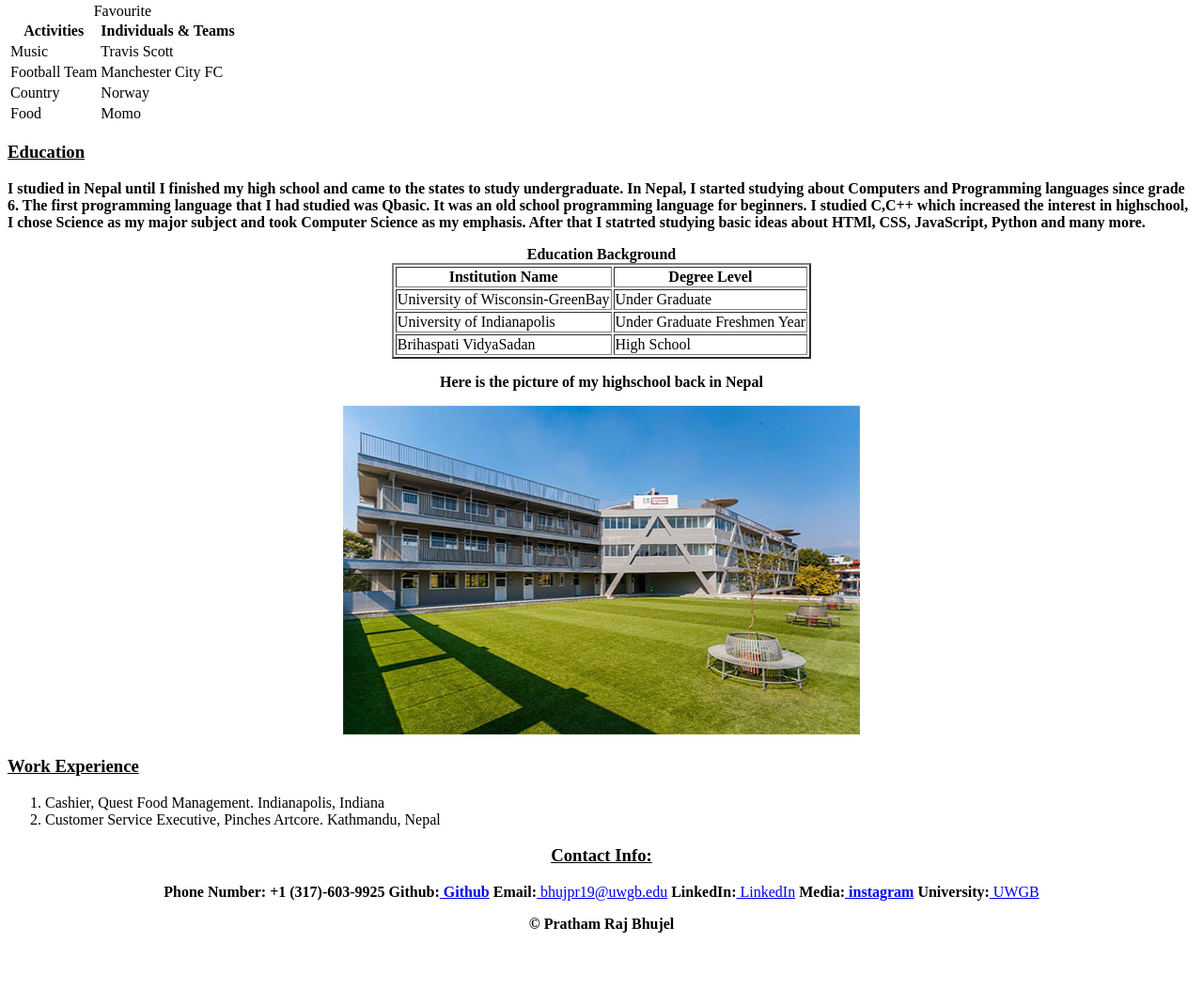
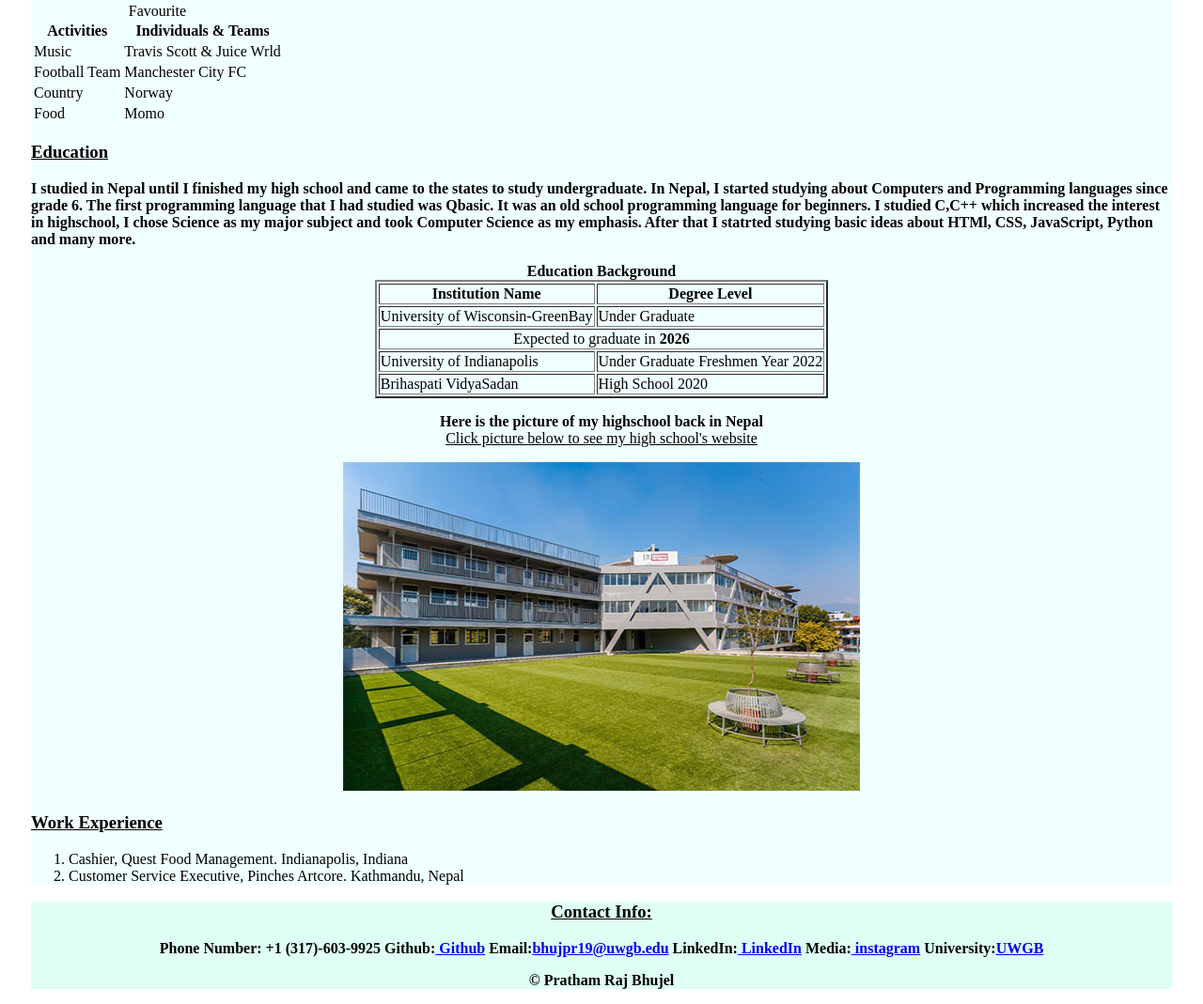
Before and after one commit to BhujelPratham/Homework1, a plain HTML site: page index.html in a window 1280 px wide. Shown: the part 454-1523 px from the top of the page at 94% size. Before the commit the page ends 1463 px from the top, so only its background shows below. Drawn offline with Linux system fonts and the light colour scheme.

Commit message:
Updated Index.html

```diff
--- a/index.html
+++ b/index.html
@@ -6,8 +6,25 @@
         color: white;
         background-color: black;
     }
+
+    header {
+        margin-right: 25px;
+        margin-left: 25px;
+    }
+    main{
+        margin-left: 25px;
+        margin-right: 25px;
+        background-color: azure;
+    }
+    footer{
+        background-color: rgb(223, 255, 244);
+        margin-left: 25px;
+        margin-right: 25px;
+    }
+
 </style>
 
+<!--HTML Code section-->
 <head>
     <meta charset="UTF-8">
     <title>Personal Website</title> <!--Title for the website-->
@@ -15,26 +32,31 @@
 </head>
 
 <body>
+    <header> <!--Use of container-->
         <h1 align="Center">Pratham Raj Bhujel</h1><!--Main Header for the website-->
-    <img src="Picture.jpg" alt="Profile Picture" width="350px" height="350px"
+        <img src="Picture.jpg" alt="Profile Picture" width="300px" height="300px"
             align="right"><!--Code for Profile Picture Display/Use of picture of myself-->
+    </header>
+    <main>
         <p>
             <!--Introduction-->
             <b>I am Pratham Raj Bhujel. An International Student studying
-            undergraduate in University of Wisconsin-GreenBay from the top of the world, Nepal. I am studying Bachelor's
+                undergraduate in University of Wisconsin-GreenBay from the top of the world, Nepal. I am studying
+                Bachelor's
                 in Computer Science with an emphasis on Software Engineering. I have
                 had an interest in Computers and technology since I was very young when my father had got me a personal
                 computer. I used to play various games as well install a lot of software and fiddle around with it which
-            increased my interest in this field. I want to become a very skillful software engineer and want to make a
+                increased my interest in this field. I want to become a very skillful software engineer and want to make
+                a
                 huge impact in this field with the skills and knowledge that I am learning.</b>
         </p>
-
+        <nav>
         <table><!--Using table without border to showcase menu that uses text link-->
             <tr>
-            <th><b>Browse Menu</b></th>
+                <th><b><u>Browse Menu</u></b></th>
             </tr>
             <tr>
-            <td><a href="#menu1">Hobbies </a></td>
+                <td><a href="#menu1">Hobbies</a></td>
             </tr>
             <tr>
                 <td><a href="#menu2">Education</a></td> <!--Use of text link-->
@@ -47,6 +69,7 @@
                 <td><a href="#footer">Contact Info</a></td>
             </tr>
         </table>
+        </nav>
 
         <section id="menu1">
             <ul><!--use of unordered list-->
@@ -64,7 +87,7 @@
                 </tr>
                 <tr>
                     <td>Music</td>
-                <td>Travis Scott</td>
+                    <td>Travis Scott & Juice Wrld</td>
                 </tr>
                 <tr>
                     <td>Football Team</td>
@@ -83,10 +106,12 @@
         <section id="menu2">
             <h3><u>Education</u></h3><!--description for education-->
             <p><b>I studied in Nepal until I finished my high school and came to the states to study undergraduate. In
-                Nepal, I started studying about Computers and Programming languages since grade 6. The first programming
+                    Nepal, I started studying about Computers and Programming languages since grade 6. The first
+                    programming
                     language that I had studied was Qbasic. It was an old school programming language for beginners. I
                     studied C,C++ which increased the interest in highschool, I chose Science as
-                my major subject and took Computer Science as my emphasis. After that I statrted studying basic ideas
+                    my major subject and took Computer Science as my emphasis. After that I statrted studying basic
+                    ideas
                     about HTMl, CSS, JavaScript, Python and many more.</b></p>
             <table border="2" align="center"> <!--Use of table with borders-->
                 <caption><b>Education Background</b></caption>
@@ -99,16 +124,20 @@
                     <td>Under Graduate</td>
                 </tr>
                 <tr>
+                    <td colspan="2" align="Center">Expected to graduate in <b>2026</b></td>
+                </tr>
+                <tr>
                     <td>University of Indianapolis</td>
-                <td>Under Graduate Freshmen Year</td>
+                    <td>Under Graduate Freshmen Year 2022</td>
                 </tr>
                 <tr>
                     <td>Brihaspati VidyaSadan</td>
-                <td>High School</td>
+                    <td>High School 2020</td>
                 </tr>
             </table>
             <p align="Center">
-            <b>Here is the picture of my highschool back in Nepal</b>
+                <b>Here is the picture of my highschool back in Nepal</b><br>
+                <u>Click picture below to see my high school's website</u>
             </p>
             <p align="Center"> <!--Use of Image Link-->
                 <a href="https://bvs.edu.np/"><img src="Highschool.jpg" width="550px" height="350px"
@@ -122,24 +151,27 @@
                 <li>Customer Service Executive, Pinches Artcore. Kathmandu, Nepal</li>
             </ol>
         </section>
+    </main>
+    <footer>
         <section id="footer">
             <h3 align="center"><u>Contact Info:</u></h3>
             <p align="Center">
                 <b>Phone Number:
                     +1 (317)-603-9925</b>
-            <b>Github:</b><a href="https://github.com/BhujelPratham" target="_blank"><strong> Github</strong></a>
-            <b>Email:</b><a href="mailto:bhujpr19@uwgb.edu" target="_blank"> bhujpr19@uwgb.edu</a>
+                <b>Github:</b><a href="https://github.com/BhujelPratham" target="blank"><strong> Github</strong></a>
+                <b>Email:</b><a href="mailto:bhujpr19@uwgb.edu" target="blank"><strong>bhujpr19@uwgb.edu</strong></a>
                 <!--link that opens in a new tab-->
-            <b>LinkedIn:</b><a href="https://www.linkedin.com/in/pratham-raj-bhujel-b70476206/" target="_blank">
-                LinkedIn</a>
-            <b>Media:</b><a href="https://www.instagram.com/pratham_bhujel7/" target="_blank"><strong>
+                <b>LinkedIn:</b><a href="https://www.linkedin.com/in/pratham-raj-bhujel-b70476206/" target="blank">
+                    <strong>LinkedIn</strong></a>
+                <b>Media:</b><a href="https://www.instagram.com/pratham_bhujel7/" target="blank"><strong>
                         instagram</strong></a>
-            <b>University:</b><a href="https://www.uwgb.edu/students/" target="_blank"> UWGB</a>
+                <b>University:</b><a href="https://www.uwgb.edu/students/" target="blank"><strong>UWGB</strong></a>
             </p>
             <p align="Center">
                 <b>&copy; Pratham Raj Bhujel</b> <!--Use of Special Character-->
             </p>
         </section>
+    </footer>
 </body>
 
 </html>
```
Lines whose indentation alone changed are shown as unchanged.
